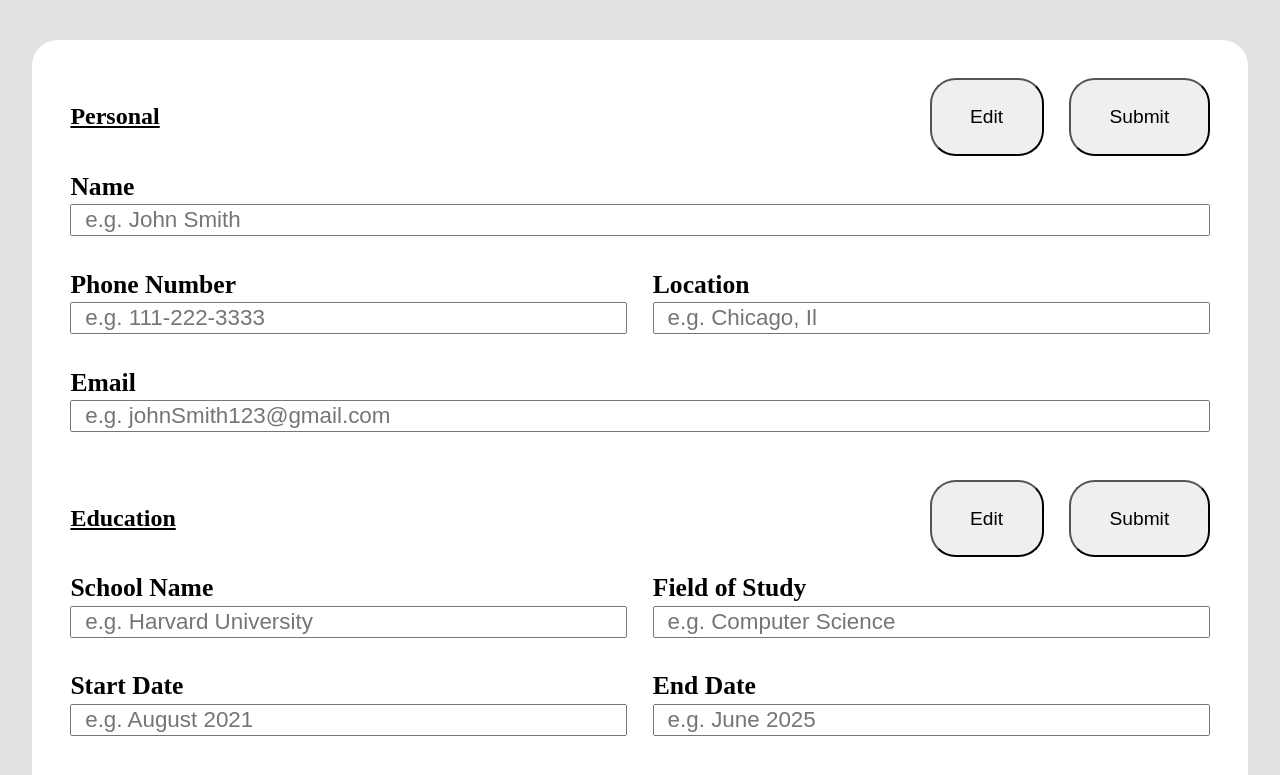
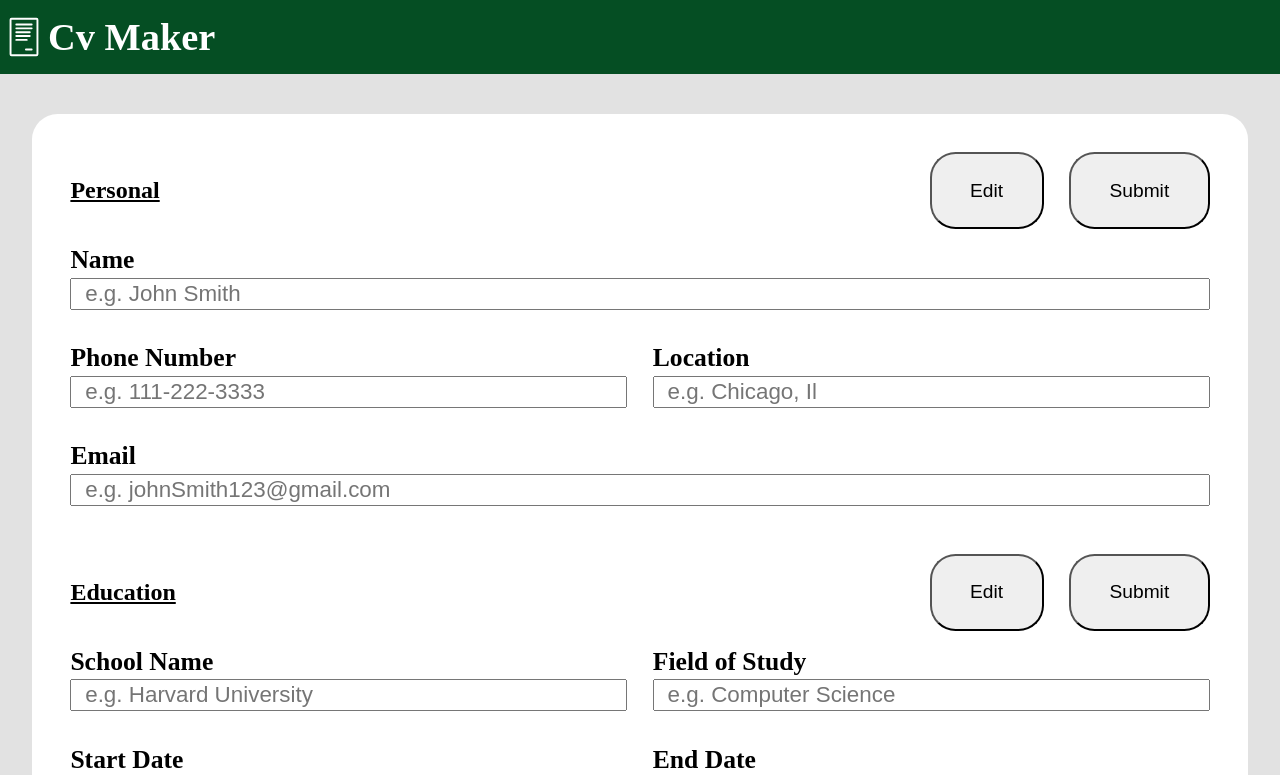
Before and after one commit to Salypse/cv-application, a React (Vite) app: page / in a window 1280 px wide. Shown: the top 775 px of the page. Built offline with nearby package versions, Linux system fonts and the light colour scheme.

Commit message:
Create site header section with icon and header text

```diff
--- a/src/App.css
+++ b/src/App.css
@@ -1,6 +1,7 @@
 :root {
    --white: #ffffff;
    --dark-white: #e2e2e2;
+   --dark-green: #054e23;
 }
 
 * {
@@ -21,6 +22,25 @@
 
 ul {
    list-style-type: none;
+}
+
+.maker-header {
+   display: flex;
+   align-items: center;
+   justify-content: start;
+
+   width: 100%;
+   padding: 1vw 1vw 1vw 0;
+
+   background-color: var(--dark-green);
+   color: var(--white);
+   font-size: clamp(0.8rem, 3.5vw, 1.2rem);
+}
+
+.maker-header img {
+   width: auto;
+   height: 6vh;
+   padding: 0;
 }
 
 .cv-info {
--- a/src/App.jsx
+++ b/src/App.jsx
@@ -1,5 +1,6 @@
 import { useState } from "react";
 
+import { CvSiteHeader } from "./CvSiteHeader";
 import CvInfo from "./CvInfo";
 import { PreviewSection } from "./PreviewSection";
 
@@ -31,6 +32,7 @@ export function App() {
 
    return (
       <>
+         <CvSiteHeader></CvSiteHeader>
          <CvInfo
             //Personal Input
             personalInputData={personalInputData}
--- /dev/null
+++ b/src/CvSiteHeader.jsx
@@ -0,0 +1,10 @@
+import HeaderLogo from "./assets/img/cv-header-icon.svg";
+
+export function CvSiteHeader() {
+   return (
+      <header className="maker-header">
+         <img src={HeaderLogo}></img>
+         <h1>Cv Maker</h1>
+      </header>
+   );
+}
```
Also changed, not shown: src/assets/img/cv-header-icon.svg (added).
